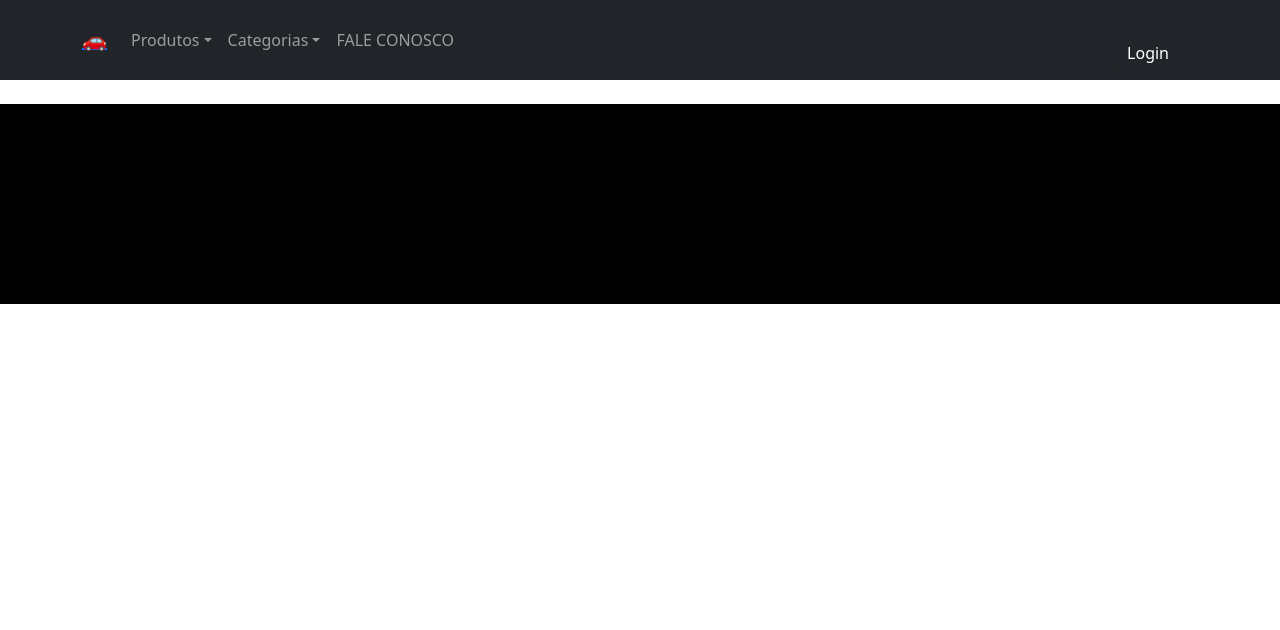
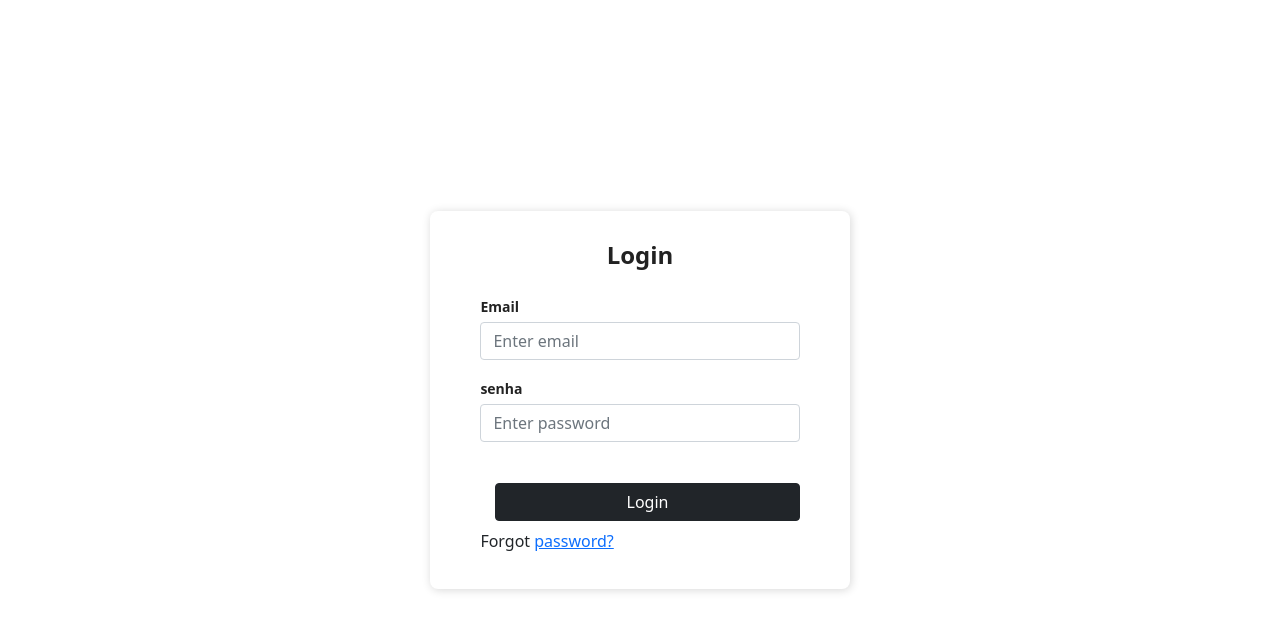
Before and after one commit to TheKarloz/SerraTec_Painel_Admin, a React (Create React App) app: page /login in a window 1280 px wide. Before the commit this address led to /. Shown: the top 630 px of the page. Built offline with nearby package versions, Linux system fonts and the light colour scheme.

Commit message:
rota restrita, login

```diff
--- a/src/Components/AdministrarCategoria/index.js
+++ b/src/Components/AdministrarCategoria/index.js
@@ -39,7 +39,7 @@ const AdminCategoria = () =>{
             <div className='container'>
                 <div className='row'>
                     {filtrarCategoria()}
-                    {nomeCategoria === 'TODOS' ? categoria.map((item) => {return (
+                    {nomeCategoria === 'TODOS' ? categoria.map((item, index) => {return (
                     <Card>
                         <Card.Body><span key={item} className='categoria-text'>Categoria: {item.nome}</span>
                             <UpdateCategoria
@@ -47,7 +47,7 @@ const AdminCategoria = () =>{
                                 nome={item.nome}
                             />
                         </Card.Body>
-                    </Card>)}) : categoria.filter(item => item.nome === nomeCategoria).map((item) => {return (
+                    </Card>)}) : categoria.filter(item => item.nome === nomeCategoria).map((item, index) => {return (
                     <Card>
                         <Card.Body><span key={item} className='categoria-text'>Categoria: {item.nome}</span>
                             <UpdateCategoria
--- a/src/Components/CardProduto/index.js
+++ b/src/Components/CardProduto/index.js
@@ -21,7 +21,7 @@ const CardProduto = (props) =>{
                             categ={props.categoria}
                             foto={props.foto}
                         />
-                        <DeleteProdutos className="btn-update"
+                        <DeleteProdutos className="btn-delete"
                             id={props.id}
                             nome={props.nome}
                             valor={props.valor}
--- a/src/Components/Header/index.js
+++ b/src/Components/Header/index.js
@@ -1,5 +1,4 @@
 import {Buttom, Nav, Container, Navbar, NavDropdown } from 'react-bootstrap';
-import ModalLogin from '../ModalLogin';
 import {BrowserRouter, Routes, Route, Navigate, Link} from 'react-router-dom'
 
 
@@ -9,7 +8,7 @@ const Header = () => {
 
         <Navbar collapseOnSelect expand="lg" bg="dark" variant="dark" style={{  height: '80px' }}>
         <Container>
-        <Navbar.Brand><Link to="/">🚗</Link></Navbar.Brand >
+        <Navbar.Brand><Link to="/home">🚗</Link></Navbar.Brand >
         <Navbar.Toggle aria-controls="responsive-navbar-nav" />
         <Navbar.Collapse id="responsive-navbar-nav">
           <Nav className="me-auto">
@@ -25,7 +24,6 @@ const Header = () => {
           </Nav>
           <Nav>
             {/* <Nav.Link href="#deets">More deets</Nav.Link> */}
-            <ModalLogin/>
             <Nav.Link eventKey={2} href="#memes">
             </Nav.Link>
           </Nav>
--- a/src/Components/ModalLogin/index.js
+++ /dev/null
@@ -1,46 +0,0 @@
-import {Nav, Container, Navbar, NavDropdown, Button, Modal, Form } from 'react-bootstrap';
-import {useState, render} from 'react'
-
-
-const ModalLogin = () => {
-    const [showModal, setShow] = useState(false);
-
-    const handleClose = () => setShow(false);
-    const handleShow = () => setShow(true);
-
-    return (
-        <>
-            <div className="d-flex align-items-center justify-content-center modal-login" style={{ height: "5vh" }}>
-                <Button variant="dark" onClick={handleShow}>
-                    Login
-                </Button>
-            </div>
-            <Modal show={showModal} onHide={handleClose}>
-                <Modal.Header closeButton>
-                    <Modal.Title>Faça seu Login</Modal.Title>
-                </Modal.Header>
-                <Modal.Body className='bg-dark text-light'>
-                    <Form>
-                        <Form.Group className="mb-3" controlId="formBasicEmail">
-                            <Form.Label>Email</Form.Label>
-                            <Form.Control type="email" placeholder="Enter email" />
-                        </Form.Group>
-
-                        <Form.Group className="mb-3" controlId="formBasicPassword">
-                            <Form.Label>Senha</Form.Label>
-                            <Form.Control type="password" placeholder="Password" />
-                        </Form.Group>
-                        <Form.Group className="mb-3" controlId="formBasicCheckbox">
-                            <Form.Check type="checkbox" label="Manter-se conectado" />
-                        </Form.Group>
-                        <Button variant="primary" type="submit">
-                            Login
-                        </Button>
-                    </Form>
-                </Modal.Body>
-            </Modal>
-        </>
-    );
-  }
-
-  export default ModalLogin;
--- a/src/Components/ModalLogin/styles.css
+++ /dev/null
@@ -1,3 +0,0 @@
-.modal-body{
-    background-color: #262626;
-}
--- /dev/null
+++ b/src/Components/pages/login/index.js
@@ -0,0 +1,68 @@
+import './styles.css'
+import { useState } from 'react'
+import { useNavigate } from 'react-router-dom'
+import Rotas from '../../routes'
+
+const user = {
+    login: 'email',
+    senha: '123'
+}
+
+const Login = () => {
+    const [login, setLogin] = useState("")
+    const [senha, setSenha] = useState("")
+    const navigate = useNavigate();
+
+    const handleLogin = (e) => {
+        e.preventDefault();
+
+        if (login === user.login && senha === user.senha) {
+            localStorage.setItem('email', login);
+            localStorage.setItem('senha', senha);
+            navigate('/home')
+        }
+
+    }
+
+    return (
+        <>
+        <div className="Auth-form-container">
+            <form className="Auth-form">
+                <div className="Auth-form-content">
+                    <h3 className="Auth-form-title">Login</h3>
+                    <div className="form-group mt-3">
+                        <label>Email</label>
+                        <input
+                            type="email"
+                            className="form-control mt-1"
+                            placeholder="Enter email"
+                            value={login}
+                            onChange={e => setLogin(e.target.value)}
+                        />
+                    </div>
+                    <div className="form-group mt-3">
+                        <label>senha</label>
+                        <input
+                            type="password"
+                            className="form-control mt-1"
+                            placeholder="Enter password"
+                            value={senha}
+                            onChange={e => setSenha(e.target.value)}
+                        />
+                    </div>
+                    <div className="d-grid gap-2 mt-3">
+                        <button type="submit" className="btn btn-dark" onClick={handleLogin}>
+                            Login
+                        </button>
+                    </div>
+                    <p className="forgot-password text-right mt-2">
+                        Forgot <a href="#">password?</a>
+                    </p>
+                </div>
+            </form>
+        </div>
+        </>
+    )
+}
+
+export default Login
--- /dev/null
+++ b/src/Components/pages/login/styles.css
@@ -0,0 +1,35 @@
+.Auth-form-container {
+    display: flex;
+    justify-content: center;
+    align-items: center;
+    width: 100vw;
+    height: 100vh;
+}
+
+.Auth-form {
+    width: 420px;
+    box-shadow: rgb(0 0 0 / 16%) 1px 1px 10px;
+    padding-top: 30px;
+    padding-bottom: 20px;
+    border-radius: 8px;
+    background-color: white;
+}
+
+.Auth-form-content {
+    padding-left: 12%;
+    padding-right: 12%;
+}
+
+.Auth-form-title {
+    text-align: center;
+    margin-bottom: 1em;
+    font-size: 24px;
+    color: rgb(34, 34, 34);
+    font-weight: 800;
+}
+
+label {
+    font-size: 14px;
+    font-weight: 600;
+    color: rgb(34, 34, 34);
+}
--- /dev/null
+++ b/src/Components/routes/index.js
@@ -0,0 +1,41 @@
+import React, { useState, useEffect } from 'react'
+import { BrowserRouter, Routes, Route, Navigate } from 'react-router-dom'
+import CadastroProdutos from '../CadastroProdutos';
+import Home from '../Home';
+import AdminProdutos from '../AdministrarProdutos';
+import CadastroCategoria from '../CadastrarCategoria';
+import AdminCategoria from '../AdministrarCategoria';
+import Login from '../pages/login';
+
+const Rotas = () => {
+    const [ user, setUser ] = useState(false)
+
+
+    useEffect(() => {
+        const email = localStorage.getItem('email')
+        const senha = localStorage.getItem('senha')
+        console.log("Email: " + email + " senha:" + senha)
+        if(email !== null && senha !== null){
+            setUser(true);
+            setTimeout(() => {
+                window.location.reload();
+            }, 300000);
+        }
+    }, []);
+
+    return (
+        <BrowserRouter>
+            <Routes>
+                {user && <Route path='/cadastro/categorias/' element={<CadastroCategoria />} />}
+                {user && <Route path='/admin/categorias/' element={<AdminCategoria />} />}
+                {user && <Route path='/cadastro/produtos' element={<CadastroProdutos />} />}
+                {user && <Route path='/admin/produtos' element={<AdminProdutos />} />}
+                <Route path='/login' element={<Login />} />
+                {user && <Route path='/home' element={<Home />} />}
+                <Route path='*' element={user ? <Home /> : <Navigate to='/login' />} />
+            </Routes>
+        </BrowserRouter>
+    )
+}
+
+export default Rotas
--- a/src/index.js
+++ b/src/index.js
@@ -1,27 +1,12 @@
 import React from 'react';
 import ReactDOM from 'react-dom/client';
 import './index.css';
-import {BrowserRouter, Routes, Route, Navigate} from 'react-router-dom'
 import 'bootstrap/dist/css/bootstrap.min.css';
-import CadastroProdutos from './Components/CadastroProdutos';
-import UpdateProdutos from './Components/UpdateProdutos';
-import Home from './Components/Home';
-import AdminProdutos from './Components/AdministrarProdutos';
-import CadastroCategoria from './Components/CadastrarCategoria';
-import AdminCategoria from './Components/AdministrarCategoria';
+import Rotas from './Components/routes';
 
 const root = ReactDOM.createRoot(document.getElementById('root'));
 root.render(
   <React.StrictMode>
-  <BrowserRouter>
-    <Routes>
-      <Route path='/cadastro/categorias/' element={<CadastroCategoria/>}/>
-      <Route path='/admin/categorias/' element={<AdminCategoria/>}/>
-      <Route path='/cadastro/produtos' element={<CadastroProdutos/>}/>
-      <Route path='/admin/produtos' element={<AdminProdutos/>}/>
-      <Route path='/' element={<Home/>}/>
-      <Route path='*' element={<Navigate to='/'/>}/>
-    </Routes>
-  </BrowserRouter>
-</React.StrictMode>
+    <Rotas />
+  </React.StrictMode>
 );
```
Also changed, not shown: src/Components/AdministrarProdutos/index.js (+9 -4 lines).
